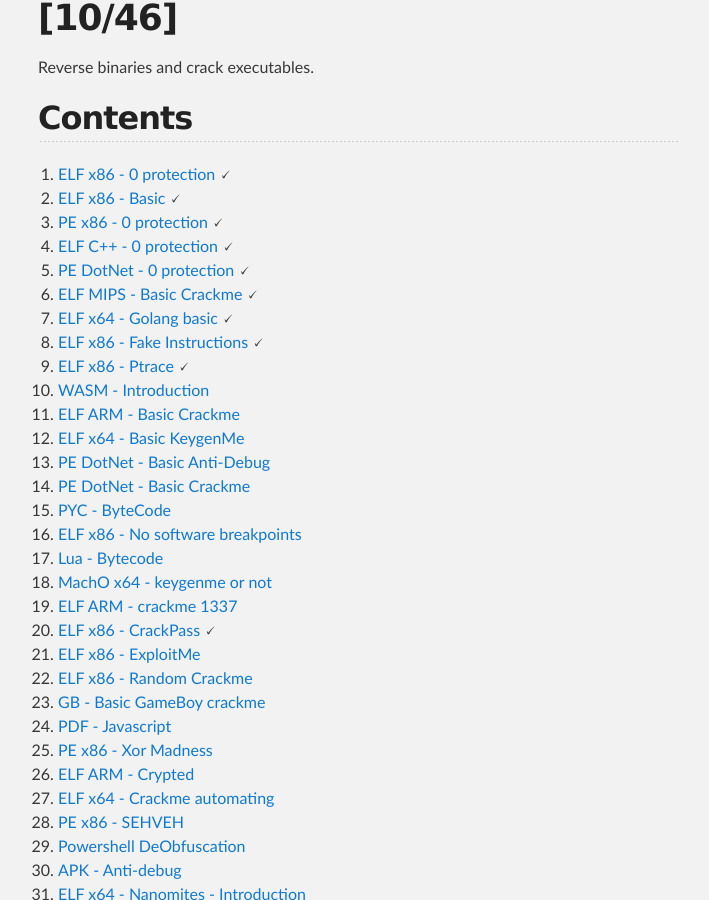
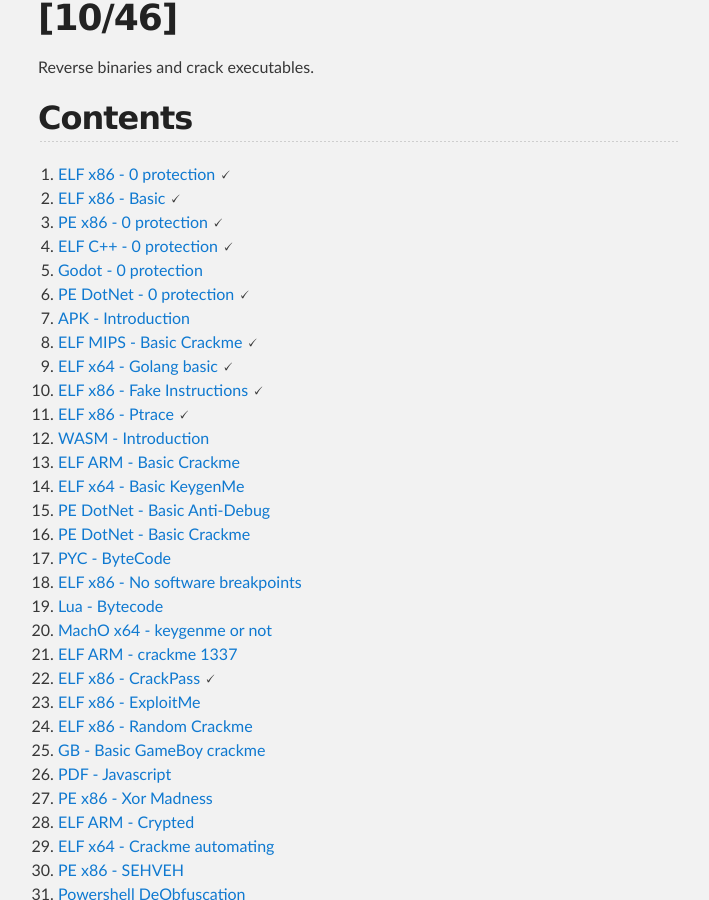
Before and after one commit to djm89uk/djm89uk.github.io, a Jekyll site: the page built from rootme_crac.md, in a window 1280 px wide and 900 px high, scrolled down 323 px. Shown: the whole window, without its empty margins (282-991 px from the left). Built offline with Jekyll 4.4.1, drawn with Linux system fonts in a browser that asks for light colours; our own code applies the rules of GitHub Pages for plain Markdown files.

Commit message:
Update rootme_crac.md

```diff
--- a/rootme_crac.md
+++ b/rootme_crac.md
@@ -8,48 +8,50 @@ Reverse binaries and crack executables.
 2. [ELF x86 - Basic](#elf-x86-basic) 🗸
 3. [PE x86 - 0 protection](#pe-x86-0-protection) 🗸
 4. [ELF C++ - 0 protection](#elf-cpp-0-protection) 🗸
-5. [PE DotNet - 0 protection](#pe-dotnet-0-protection) 🗸
-6. [ELF MIPS - Basic Crackme](#elf-mips-basic-crackme) 🗸
-7. [ELF x64 - Golang basic](#elf-x64-golang-basic) 🗸
-8. [ELF x86 - Fake Instructions](#elf-x86-fake-instructions) 🗸
-9. [ELF x86 - Ptrace](#elf-x86-ptrace) 🗸
-10. [WASM - Introduction](#wasm-introduction)
-11. [ELF ARM - Basic Crackme](#elf-arm-basic-crackme)
-12. [ELF x64 - Basic KeygenMe](#elf-x64-basic-keygenme)
-13. [PE DotNet - Basic Anti-Debug](#pe-dotnet-basic-anti-debug)
-14. [PE DotNet - Basic Crackme](#pe-dotnet-basic-crackme)
-15. [PYC - ByteCode](#pyc-bytecode)
-16. [ELF x86 - No software breakpoints](#elf-x86-no-software-breakpoints)
-17. [Lua - Bytecode](#lua-bytecode)
-18. [MachO x64 - keygenme or not](#macho-x64-keygenme-or-not)
-19. [ELF ARM - crackme 1337](#elf-arm-crackme-1337)
-20. [ELF x86 - CrackPass](#elf-x86-crackpass) 🗸
-21. [ELF x86 - ExploitMe](#elf-x86-exploitme)
-22. [ELF x86 - Random Crackme](#elf-x86-random-crackme)
-23. [GB - Basic GameBoy crackme](#gb-basic-gameboy-crackme)
-24. [PDF - Javascript](#pdf-javascript)
-25. [PE x86 - Xor Madness](#pe-x86-xor-madness)
-26. [ELF ARM - Crypted](#elf-arm-crypted)
-27. [ELF x64 - Crackme automating](#elf-x64-crackme-automating)
-28. [PE x86 - SEHVEH](#pe-x86-sehveh)
-29. [Powershell DeObfuscation](#powershell-deobfuscation)
-30. [APK - Anti-debug](#apk-anti-debug)
-31. [ELF x64 - Nanomites - Introduction](#elf-x64-nanomites-introduction)
-32. [ELF x86 - Anti-debug](#elf-x86-anti-debug)
-33. [PE DotNet - KeygenMe](#pe-dotnet-keygenme)
-34. [PE x86 - AutoPE](#pe-x86-autope)
-35. [ELF x86 - KeygenMe](#elf-x86-keygenme)
-36. [WASM - Find the NPC](#wasm-find-the-npc)
-37. [Bash - VM](#bash-vm)
-38. [ELF x64 - KeyGenMe](#elf-x64-keygenme)
-39. [ELF x64 - Anti-debug and equations](#elf-x64-anti-debug-and-equations)
-40. [ELF x64 - Nanomites](#elf-x64-nanomites)
-41. [ELF x86 - Packed](#elf-x86-packed)
-42. [PE x86 - RunPE](#pe-x86-runpe)
-43. [ELF x86 - VM](#elf-x86-vm)
-44. [ELF x64 - Hidden Control Flow](#elf-x64-hidden-control-flow)
-45. [Ringgit](#ringgit)
-46. [White-Box Cryptography #2](#white-box-cryptography-#2)
+5. [Godot - 0 protection](#godot-0-protection)
+6. [PE DotNet - 0 protection](#pe-dotnet-0-protection) 🗸
+7. [APK - Introduction](#apk-introduction)
+8. [ELF MIPS - Basic Crackme](#elf-mips-basic-crackme) 🗸
+9. [ELF x64 - Golang basic](#elf-x64-golang-basic) 🗸
+10. [ELF x86 - Fake Instructions](#elf-x86-fake-instructions) 🗸
+11. [ELF x86 - Ptrace](#elf-x86-ptrace) 🗸
+12. [WASM - Introduction](#wasm-introduction)
+13. [ELF ARM - Basic Crackme](#elf-arm-basic-crackme)
+14. [ELF x64 - Basic KeygenMe](#elf-x64-basic-keygenme)
+15. [PE DotNet - Basic Anti-Debug](#pe-dotnet-basic-anti-debug)
+16. [PE DotNet - Basic Crackme](#pe-dotnet-basic-crackme)
+17. [PYC - ByteCode](#pyc-bytecode)
+18. [ELF x86 - No software breakpoints](#elf-x86-no-software-breakpoints)
+19. [Lua - Bytecode](#lua-bytecode)
+20. [MachO x64 - keygenme or not](#macho-x64-keygenme-or-not)
+21. [ELF ARM - crackme 1337](#elf-arm-crackme-1337)
+22. [ELF x86 - CrackPass](#elf-x86-crackpass) 🗸
+23. [ELF x86 - ExploitMe](#elf-x86-exploitme)
+24. [ELF x86 - Random Crackme](#elf-x86-random-crackme)
+25. [GB - Basic GameBoy crackme](#gb-basic-gameboy-crackme)
+26. [PDF - Javascript](#pdf-javascript)
+27. [PE x86 - Xor Madness](#pe-x86-xor-madness)
+28. [ELF ARM - Crypted](#elf-arm-crypted)
+29. [ELF x64 - Crackme automating](#elf-x64-crackme-automating)
+30. [PE x86 - SEHVEH](#pe-x86-sehveh)
+31. [Powershell DeObfuscation](#powershell-deobfuscation)
+32. [APK - Anti-debug](#apk-anti-debug)
+33. [ELF x64 - Nanomites - Introduction](#elf-x64-nanomites-introduction)
+34. [ELF x86 - Anti-debug](#elf-x86-anti-debug)
+35. [PE DotNet - KeygenMe](#pe-dotnet-keygenme)
+36. [PE x86 - AutoPE](#pe-x86-autope)
+37. [ELF x86 - KeygenMe](#elf-x86-keygenme)
+38. [WASM - Find the NPC](#wasm-find-the-npc)
+39. [Bash - VM](#bash-vm)
+40. [ELF x64 - KeyGenMe](#elf-x64-keygenme)
+41. [ELF x64 - Anti-debug and equations](#elf-x64-anti-debug-and-equations)
+42. [ELF x64 - Nanomites](#elf-x64-nanomites)
+43. [ELF x86 - Packed](#elf-x86-packed)
+44. [PE x86 - RunPE](#pe-x86-runpe)
+45. [ELF x86 - VM](#elf-x86-vm)
+46. [ELF x64 - Hidden Control Flow](#elf-x64-hidden-control-flow)
+47. [Ringgit](#ringgit)
+48. [White-Box Cryptography #2](#white-box-cryptography-#2)
 
 ---
 
@@ -333,7 +335,6 @@ SPaCIoS
 ### [Cracking](#contents) | [Root-Me](./rootme.md) | [Home](./index.md)
 
 ---
-
 
 ## ELF CPP 0 Protection
 
```
Also changed, not shown: other parts of rootme_crac.md (+2 -2 lines).
